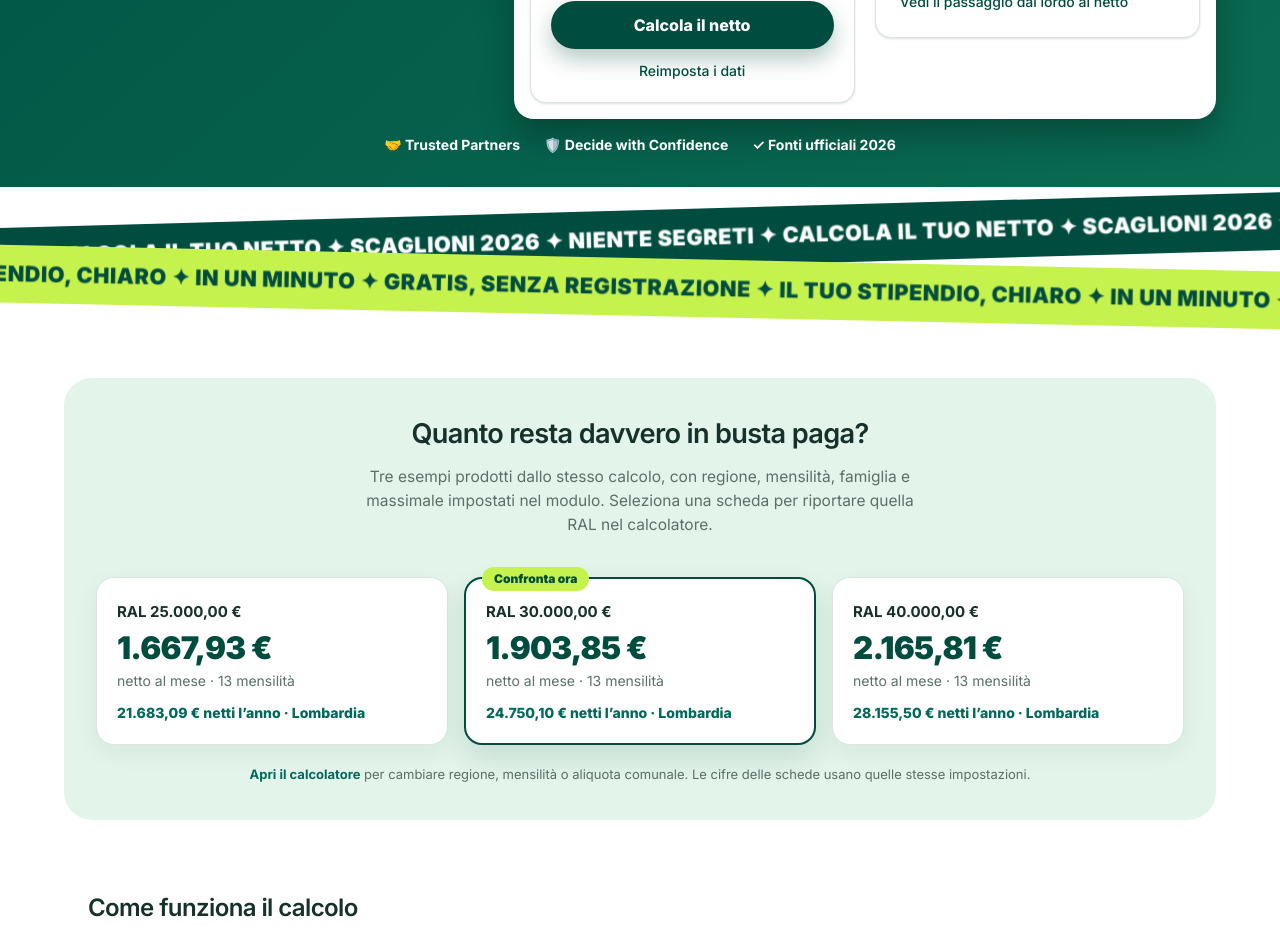
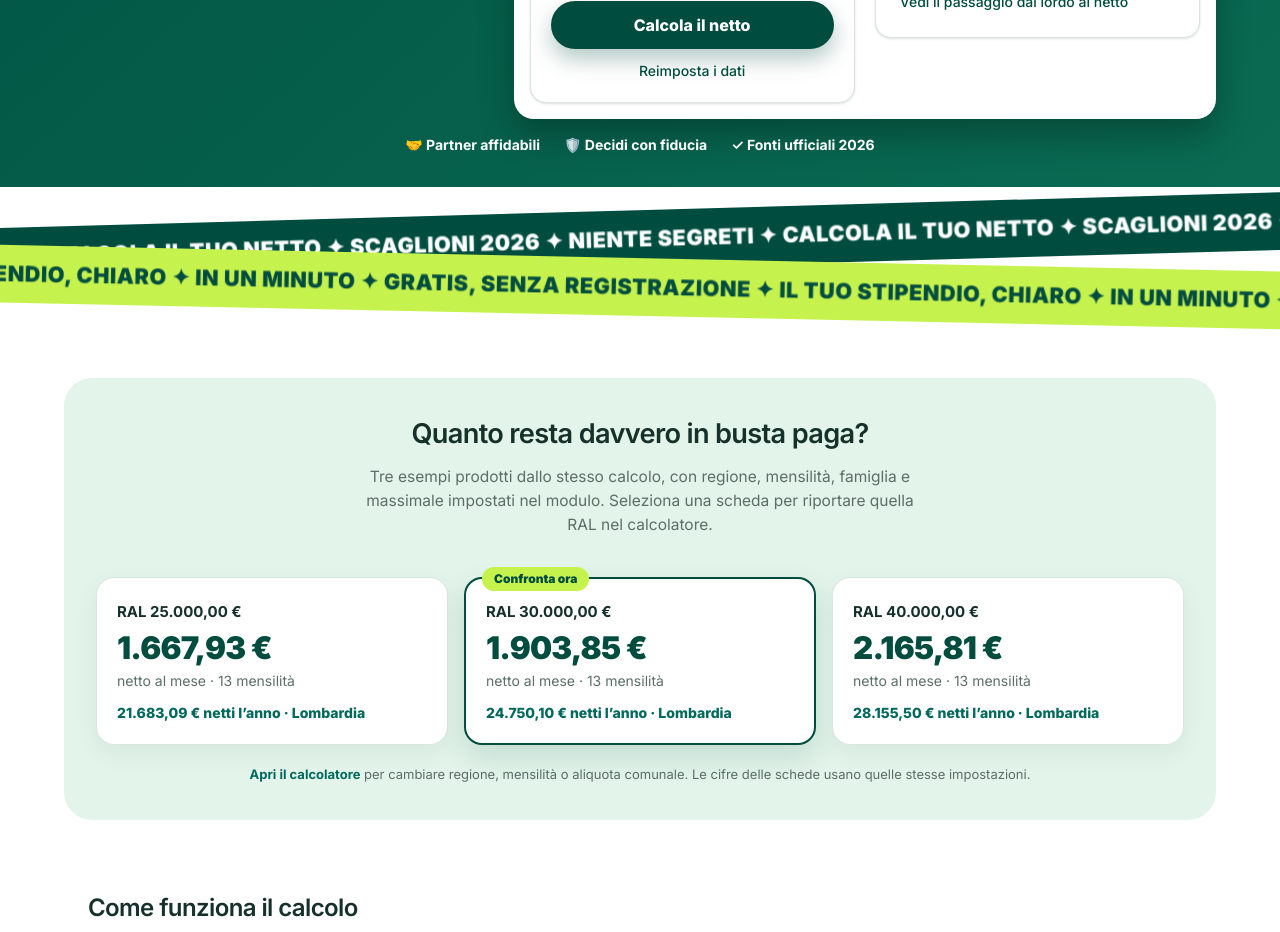
Before and after one commit to mariwasi/netsalarycalculator, a Next.js app: page / in a window 1280 px wide. Shown: the part 1060-1992 px from the top of the page. Built offline with nearby package versions, Linux system fonts and the light colour scheme; no server answers.

Commit message:
Trust labels in Italian: Partner affidabili, Decidi con fiducia

```diff
--- a/components/HomeHero.tsx
+++ b/components/HomeHero.tsx
@@ -71,8 +71,8 @@ export function HomeHero({ calculator }: { calculator: ReactNode }) {
           <div className="min-w-0">{calculator}</div>
         </div>
         <ul className="mt-4 flex flex-wrap justify-center gap-x-6 gap-y-2 text-sm font-bold text-white">
-          <li>🤝 Trusted Partners</li>
-          <li>🛡️ Decide with Confidence</li>
+          <li>🤝 Partner affidabili</li>
+          <li>🛡️ Decidi con fiducia</li>
           <li>✓ Fonti ufficiali 2026</li>
         </ul>
       </div>
```
